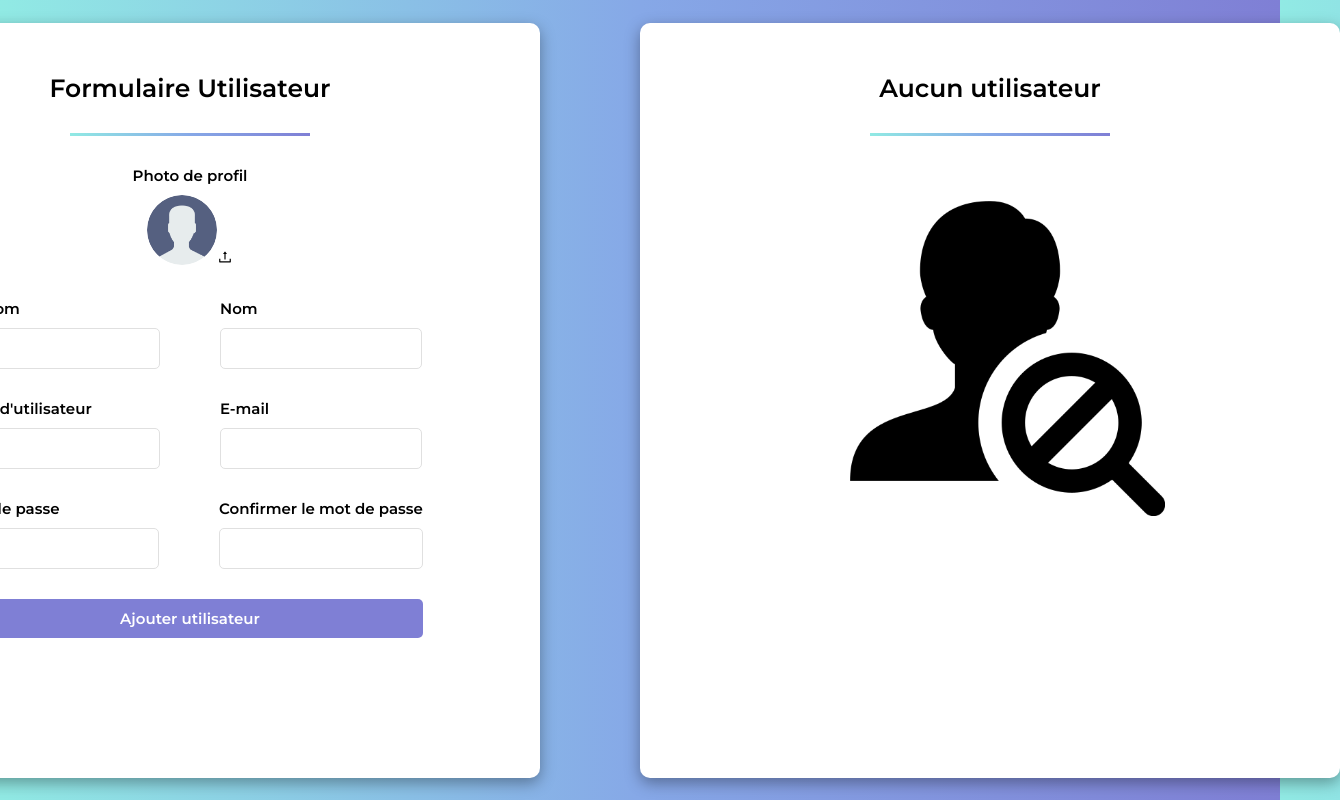
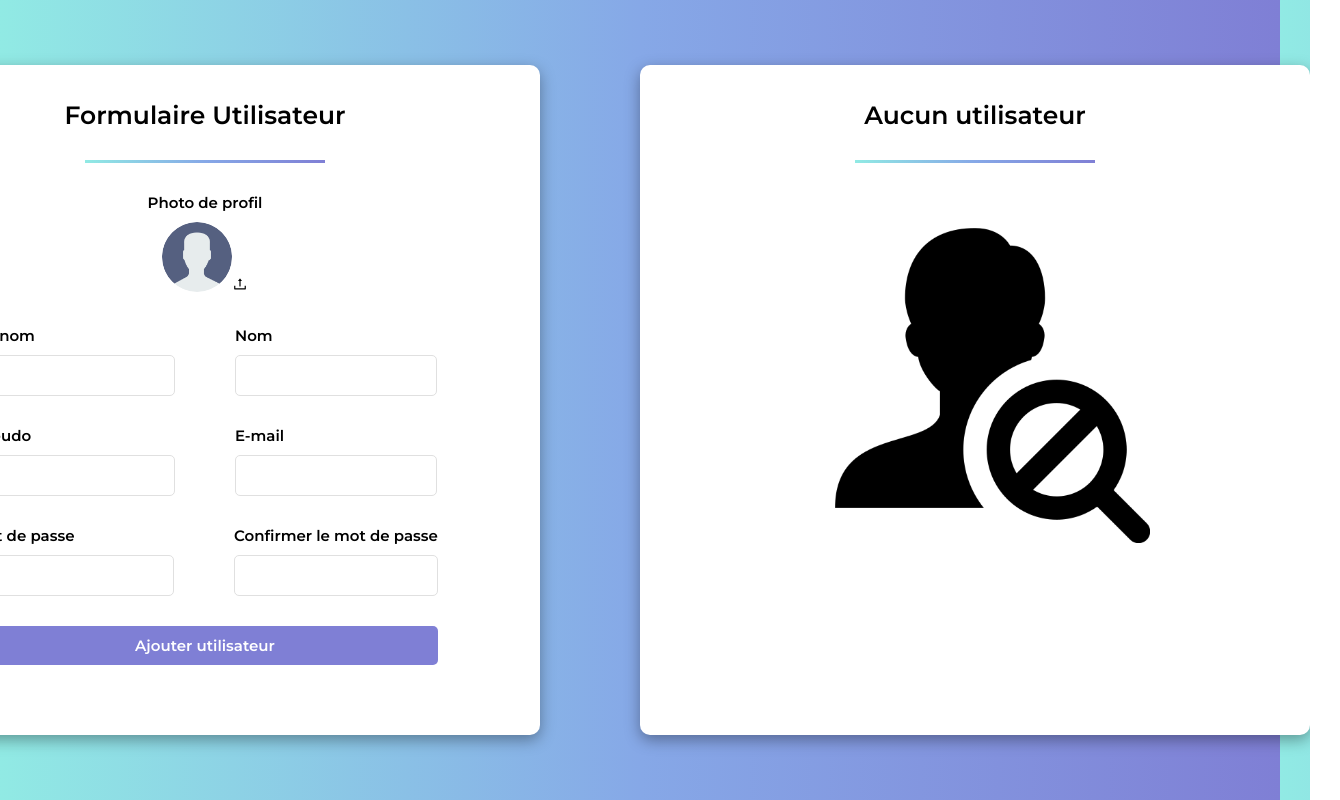
Before and after one commit to simonlc76100/crud, a React (Create React App) app: page / in a window 1280 px wide. Shown: the whole page, 1340 px wide, since content can reach past the window. Built offline with nearby package versions, Linux system fonts and the light colour scheme; data requests are answered from the project's data file.

Commit message:
final commit

```diff
--- a/src/assets/styles/Form.css
+++ b/src/assets/styles/Form.css
@@ -1,8 +1,8 @@
 .form-container {
   min-width: 600px;
-  min-height: 655px;
+  min-height: 600px;
   background-color: white;
-  padding: 50px;
+  padding: 35px;
   border-radius: 10px;
   box-shadow: rgba(0, 0, 0, 0.35) 0px 5px 15px;
   margin-right: 100px;
--- a/src/assets/styles/UserList.css
+++ b/src/assets/styles/UserList.css
@@ -1,8 +1,8 @@
 .userlist-container {
   min-width: 600px;
-  min-height: 655px;
+  min-height: 600px;
   background-color: white;
-  padding: 50px;
+  padding: 35px;
   border-radius: 10px;
   box-shadow: rgba(0, 0, 0, 0.35) 0px 5px 15px;
   margin-right: 100px;
@@ -46,7 +46,8 @@
 }
 
 #blank {
-  width: 50px;
+  width: 40px;
+  margin-right: 40px;
 }
 
 .user {
@@ -65,7 +66,7 @@
   width: 40px;
   height: 40px;
   object-fit: cover;
-  margin-right: 10px;
+  margin-right: 40px;
   border-radius: 50%;
 }
 
--- a/src/components/Form.js
+++ b/src/components/Form.js
@@ -217,7 +217,7 @@ export default function Form({ userData, setUserData, isEdit, setIsEdit, getUser
           <div className="section">
             <div className="input-container">
               <label>
-                Nom d'utilisateur
+                Pseudo
                 <input
                   type="text"
                   name="username"
--- a/src/components/UserList.js
+++ b/src/components/UserList.js
@@ -102,9 +102,8 @@ export default function UserList({
           </div>
           <div className="titles">
             <div id="blank"></div>
-            <p>Prénom</p>
-            <p>Nom</p>
-            <p>Email</p>
+            <p>Pseudo</p>
+            <p>E-mail</p>
           </div>
         </div>
       ) : (
@@ -118,8 +117,7 @@ export default function UserList({
       {users.map((user) => (
         <div className="user" key={user.id}>
           <img src={user.icon} alt="user-icon" />
-          <p>{user.firstname}</p>
-          <p>{user.lastname}</p>
+          <p>{user.username}</p>
           <p>{user.email}</p>
           <div className="buttons">
             <button id="edit" onClick={() => getUserToEdit(user.id)}>
```
